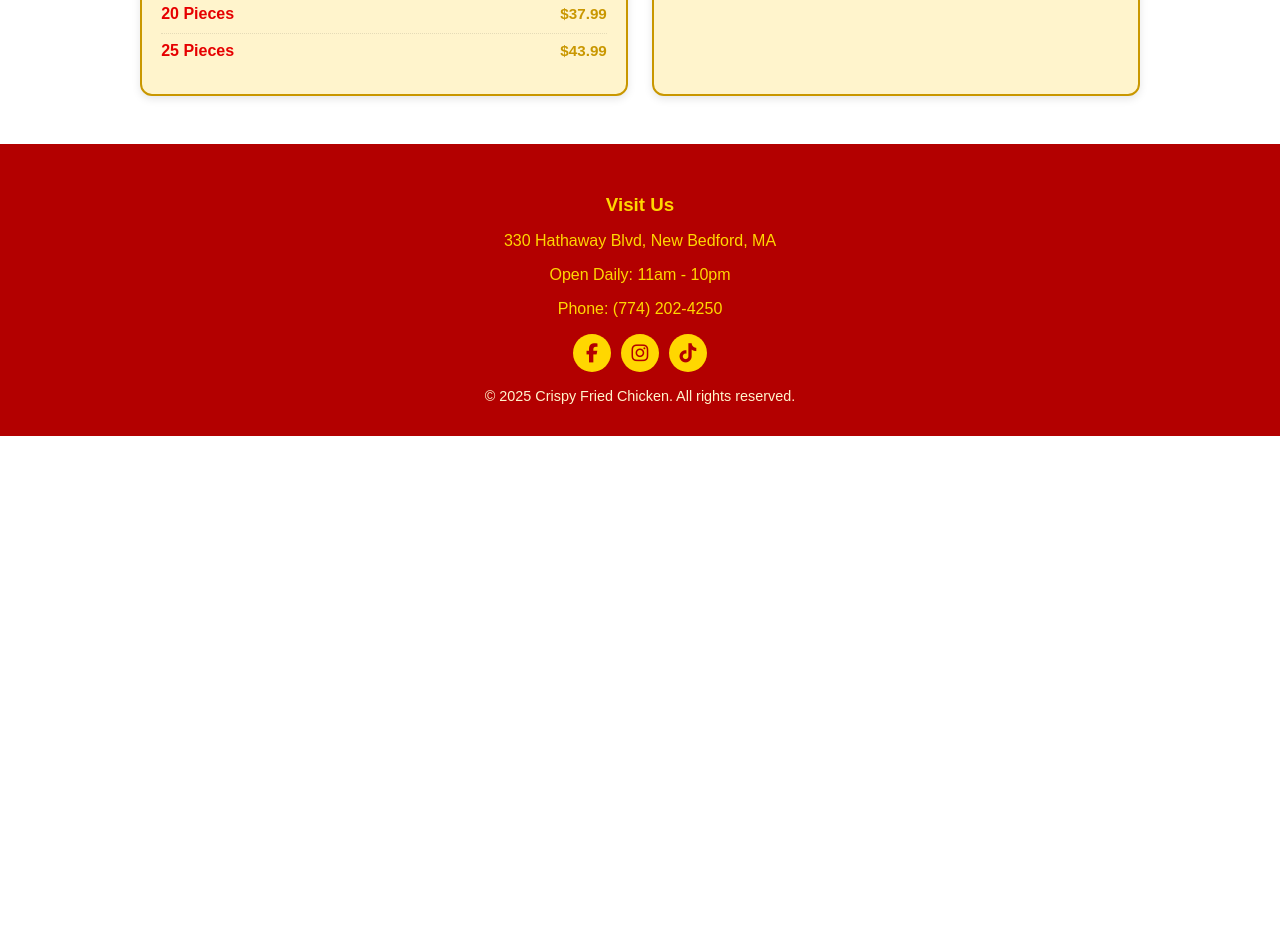
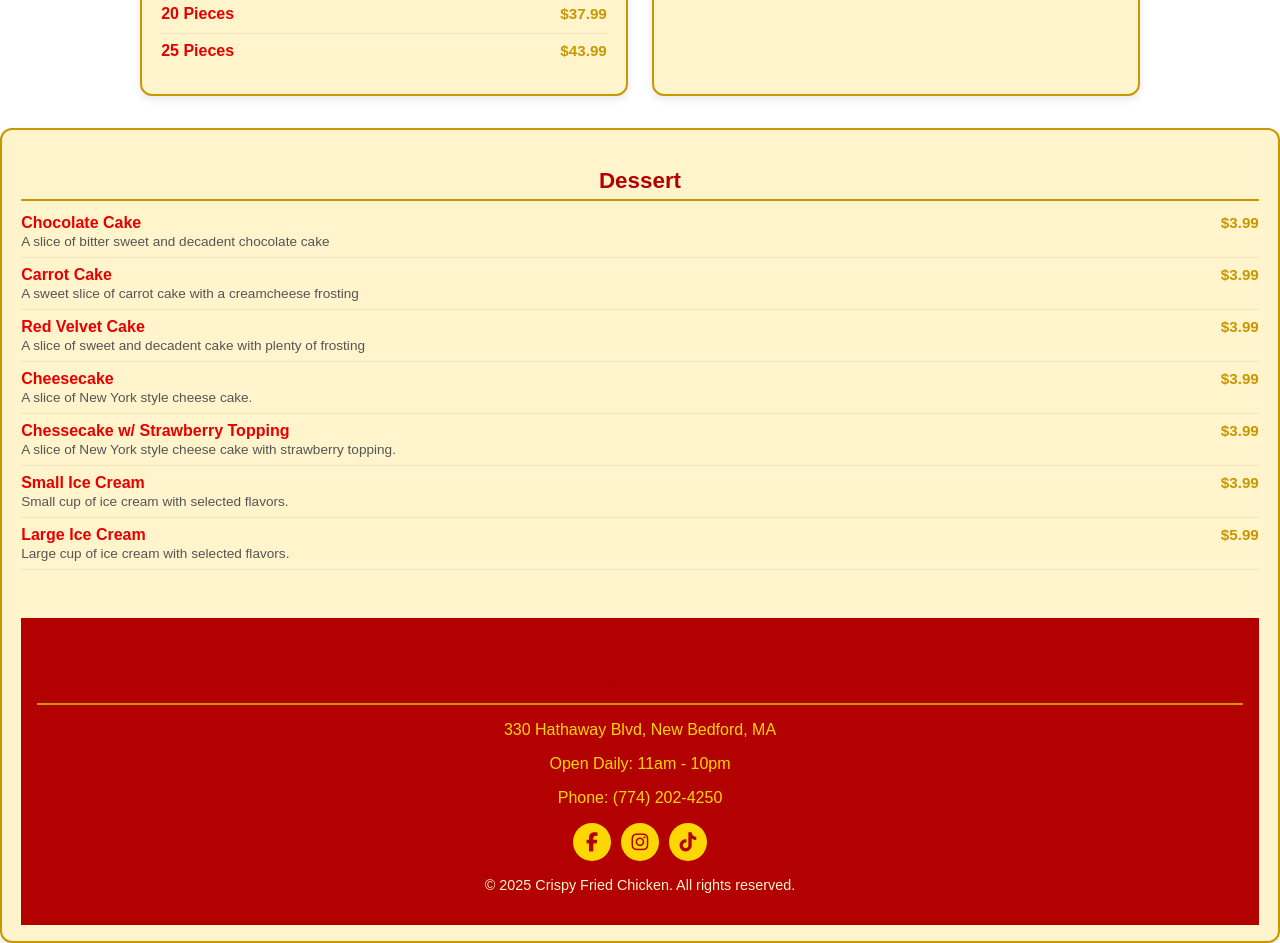
Before and after one commit to Said-The-Coder/CFC-Website, a plain HTML site: page index.html in a window 1280 px wide. Shown: the part 4462-5405 px from the top of the page. Before the commit the page ends 4898 px from the top, so only its background shows below. Drawn offline with Linux system fonts and the light colour scheme.

Commit message:
index.html

```diff
--- a/index.html
+++ b/index.html
@@ -834,6 +834,38 @@
   </div>
 </div>
 
+  <!-- 11.Desserts -->
+    <div class="menu-section">
+      <h3>Dessert</h3>
+      <div class="menu-item">
+        <div class="details"><h4>Chocolate Cake</h4><p>A slice of bitter sweet and decadent chocolate cake</p></div>
+        <div class="price">$3.99</div>
+      </div>
+      <div class="menu-item">
+        <div class="details"><h4>Carrot Cake</h4><p>A sweet slice of carrot cake with a creamcheese frosting</p></div>
+        <div class="price">$3.99</div>
+      </div>
+      <div class="menu-item">
+        <div class="details"><h4>Red Velvet Cake</h4><p>A slice of sweet and decadent cake with plenty of frosting</p></div>
+        <div class="price">$3.99</div>
+      </div>
+      <div class="menu-item">
+        <div class="details"><h4>Cheesecake</h4><p>A slice of New York style cheese cake.</p></div>
+        <div class="price">$3.99</div>
+      </div>
+      <div class="menu-item">
+        <div class="details"><h4>Chessecake w/ Strawberry Topping</h4><p>A slice of New York style cheese cake with strawberry topping.</p></div>
+        <div class="price">$3.99</div>
+      </div>
+      <div class="menu-item">
+        <div class="details"><h4>Small Ice Cream</h4><p>Small cup of ice cream with selected flavors.</p></div>
+        <div class="price">$3.99</div>
+      </div>
+      <div class="menu-item">
+        <div class="details"><h4>Large Ice Cream</h4><p>Large cup of ice cream with selected flavors.</p></div>
+        <div class="price">$5.99</div>
+      </div>
+
 
 
   <!-- ===== CONTACT POPUP ===== -->
```
